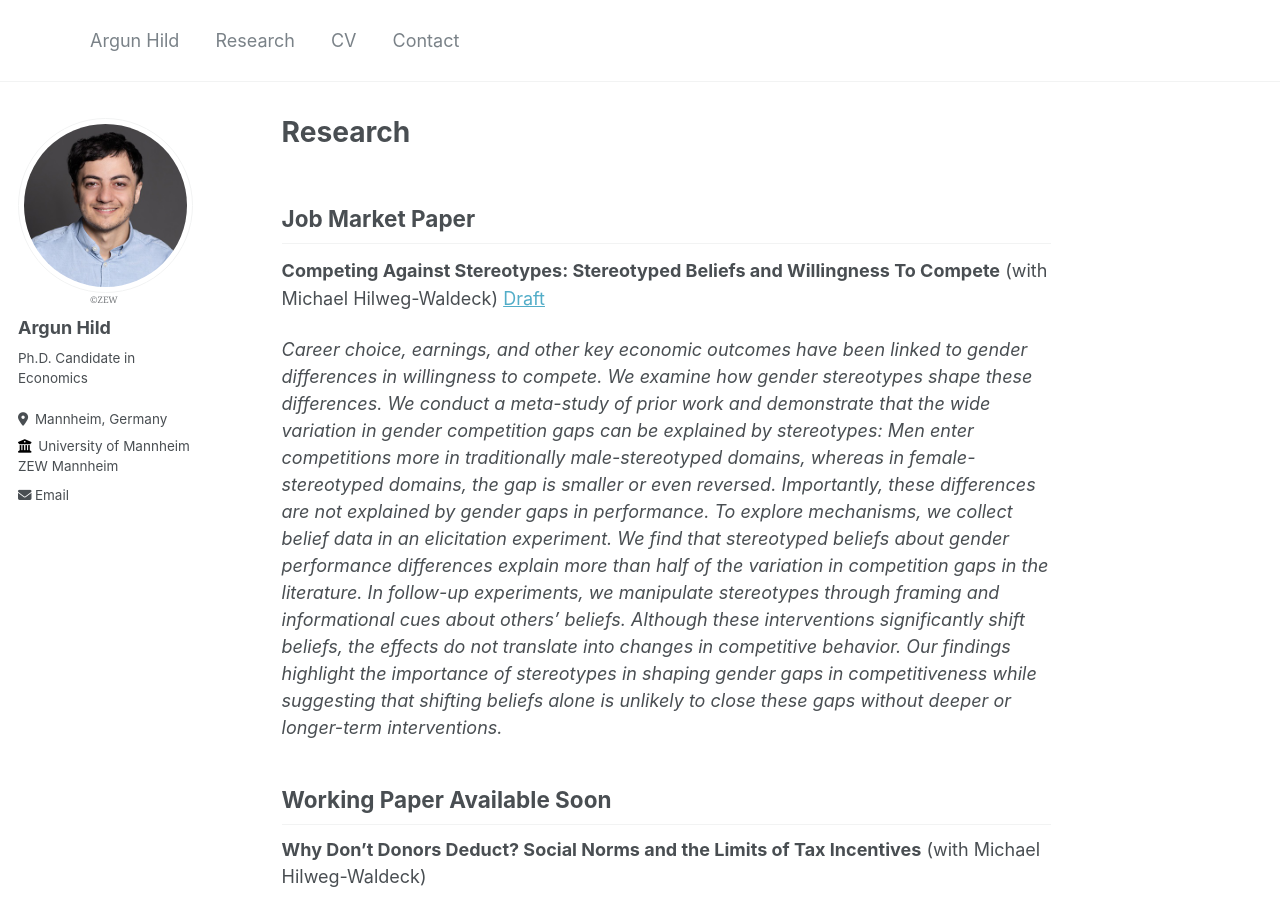
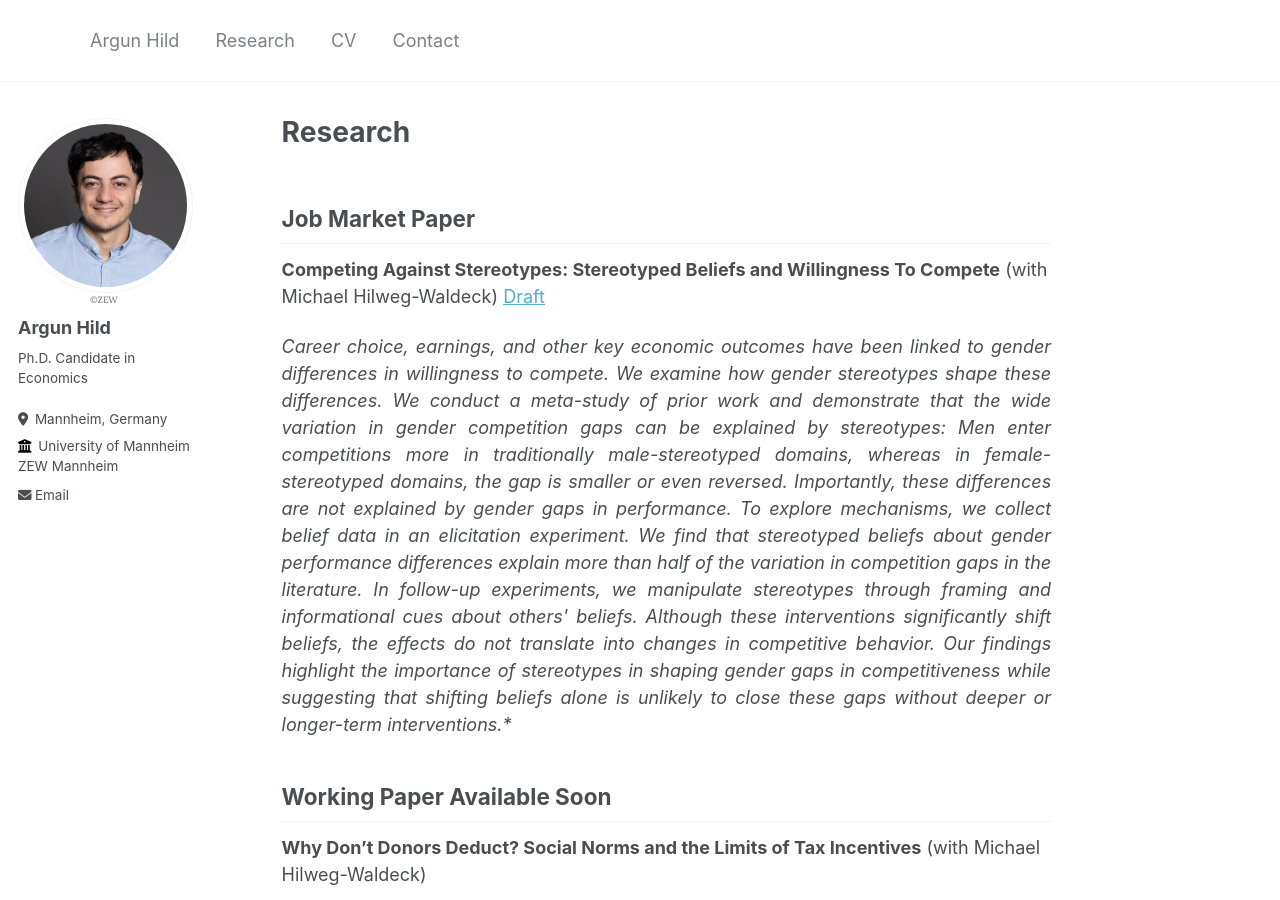
Before and after one commit to ArgunHild/argunhild.github.io, a Jekyll site: the page built from _pages/research.md, in a window 1280 px wide and 900 px high. Built offline with Jekyll 4.4.1, drawn with Linux system fonts in a browser that asks for light colours.

Commit message:
fixed alignment added italicized abstracts

```diff
--- a/_pages/research.md
+++ b/_pages/research.md
@@ -10,15 +10,21 @@ sitemap: false
 - Paper 2: Description of paper 2. -->
 
 ## Job Market Paper
-<span style="font-size:1.1em;"><strong></strong></span> **Competing Against Stereotypes: Stereotyped Beliefs and Willingness To Compete**  (with Michael Hilweg-Waldeck) [Draft](/files/papers/JMP_Competing_Against_Stereotypes.pdf)
-
-*Career choice, earnings, and other key economic outcomes have been linked to gender differences in willingness to compete. We examine how gender stereotypes shape these differences. We conduct a meta-study of prior work and demonstrate that the wide variation in gender competition gaps can be explained by stereotypes: Men enter competitions more in traditionally male-stereotyped domains, whereas in female-stereotyped domains, the gap is smaller or even reversed. Importantly, these differences are not explained by gender gaps in performance. To explore mechanisms, we collect belief data in an elicitation experiment. We find that stereotyped beliefs about gender performance differences explain more than half of the variation in competition gaps in the literature. In follow-up experiments, we manipulate stereotypes through framing and informational cues about others' beliefs. Although these interventions significantly shift beliefs, the effects do not translate into changes in competitive behavior. Our findings highlight the importance of stereotypes in shaping gender gaps in competitiveness while suggesting that shifting beliefs alone is unlikely to close these gaps without deeper or longer-term interventions.*
+**Competing Against Stereotypes: Stereotyped Beliefs and Willingness To Compete** (with Michael Hilweg-Waldeck) [Draft](/files/papers/JMP_Competing_Against_Stereotypes.pdf)
+<div style="text-align: justify;">
+<em>
+Career choice, earnings, and other key economic outcomes have been linked to gender differences in willingness to compete. We examine how gender stereotypes shape these differences. We conduct a meta-study of prior work and demonstrate that the wide variation in gender competition gaps can be explained by stereotypes: Men enter competitions more in traditionally male-stereotyped domains, whereas in female-stereotyped domains, the gap is smaller or even reversed. Importantly, these differences are not explained by gender gaps in performance. To explore mechanisms, we collect belief data in an elicitation experiment. We find that stereotyped beliefs about gender performance differences explain more than half of the variation in competition gaps in the literature. In follow-up experiments, we manipulate stereotypes through framing and informational cues about others' beliefs. Although these interventions significantly shift beliefs, the effects do not translate into changes in competitive behavior. Our findings highlight the importance of stereotypes in shaping gender gaps in competitiveness while suggesting that shifting beliefs alone is unlikely to close these gaps without deeper or longer-term interventions.*
+</em>
+</div>
 <!-- TODO: add the draft once ready. -->
 
 ## Working Paper Available Soon
 **Why Don’t Donors Deduct? Social Norms and the Limits of Tax Incentives** (with Michael Hilweg-Waldeck)
-
-*Many Austrian donors leave tax benefits unclaimed even when doing so requires minimal effort and yields meaningful financial rewards. Qualitative findings from a representative survey point to confusion about how to access these benefits and to misperceived social norms on the moral appropriateness of deducting donations as the main drivers of this gap. We test concise information on deductibility and a one-sentence norm cue in an online experiment (n = 483), a door-to-door field experiment with address-level randomization (n = 6,728), and a radio-based campaign spanning two Austrian federal states. We find that almost all donors deduct when donating through the anonymous online tool. By contrast, during face-to-face fundraising, where social-image concerns are salient, fewer than 1 in 100 donors choose to do so. Across settings, information on deductibility alone leaves deduction unchanged, whereas adding the norm cue increased take-up by 0.36 standard deviations in the door-to-door setting. Our findings show that financial incentives can falter when clashing with misperceived norms in social settings, unless paired with campaigns that reshape those norms.*
+<div style="text-align: justify;">
+<em>
+Many Austrian donors leave tax benefits unclaimed even when doing so requires minimal effort and yields meaningful financial rewards. Qualitative findings from a representative survey point to confusion about how to access these benefits and to misperceived social norms on the moral appropriateness of deducting donations as the main drivers of this gap. We test concise information on deductibility and a one-sentence norm cue in an online experiment (n = 483), a door-to-door field experiment with address-level randomization (n = 6,728), and a radio-based campaign spanning two Austrian federal states. We find that almost all donors deduct when donating through the anonymous online tool. By contrast, during face-to-face fundraising, where social-image concerns are salient, fewer than 1 in 100 donors choose to do so. Across settings, information on deductibility alone leaves deduction unchanged, whereas adding the norm cue increased take-up by 0.36 standard deviations in the door-to-door setting. Our findings show that financial incentives can falter when clashing with misperceived norms in social settings, unless paired with campaigns that reshape those norms.
+</em>
+</div>
 
 
 ## Selected Works in Progress
```
Also changed, not shown: _pages/about.md (+5 -2 lines).
